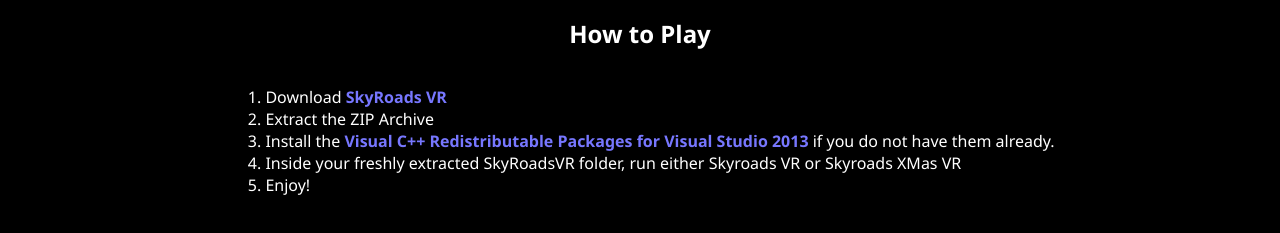
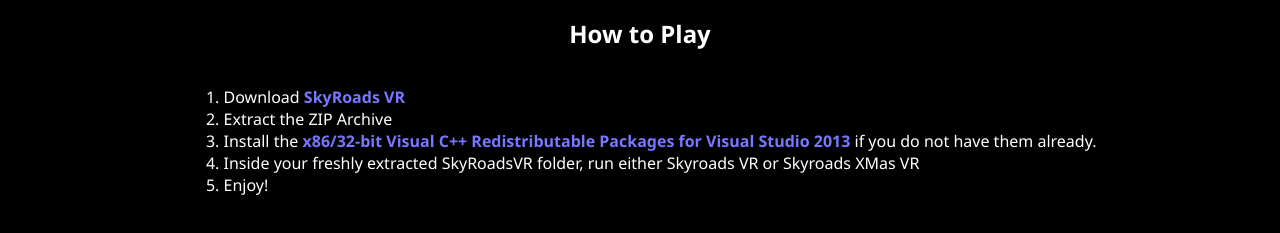
Before and after one commit to anprogrammer/OpenRoads, a plain HTML site: page Website/vr.html in a window 1280 px wide. Shown: the part 491-724 px from the top of the page. Drawn offline with Linux system fonts and the light colour scheme.

Commit message:
Fixed missing dependency

```diff
--- a/Website/vr.html
+++ b/Website/vr.html
@@ -23,7 +23,7 @@
 	<ol>
 		<li>Download <a href="skyroads_vr.zip">SkyRoads VR</a></li>
 		<li>Extract the ZIP Archive</li>
-		<li>Install the <a href="http://www.microsoft.com/en-us/download/details.aspx?id=40784">Visual C++ Redistributable Packages for Visual Studio 2013</a> if you do not have them already.</li>
+		<li>Install the <a href="http://www.microsoft.com/en-us/download/details.aspx?id=40784">x86/32-bit Visual C++ Redistributable Packages for Visual Studio 2013</a> if you do not have them already.</li>
 		<li>Inside your freshly extracted SkyRoadsVR folder, run either Skyroads VR or Skyroads XMas VR</li>
 		<li>Enjoy!</li>
 	</ol>
```
